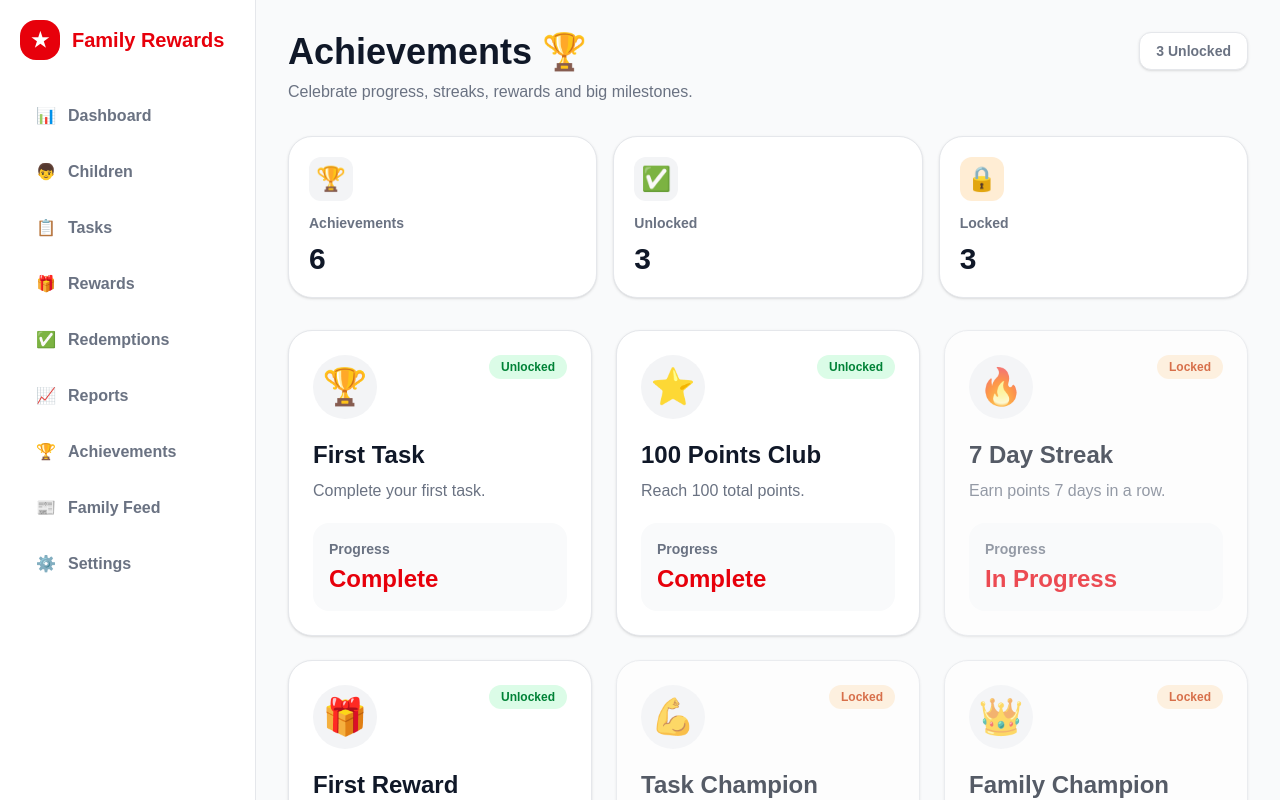
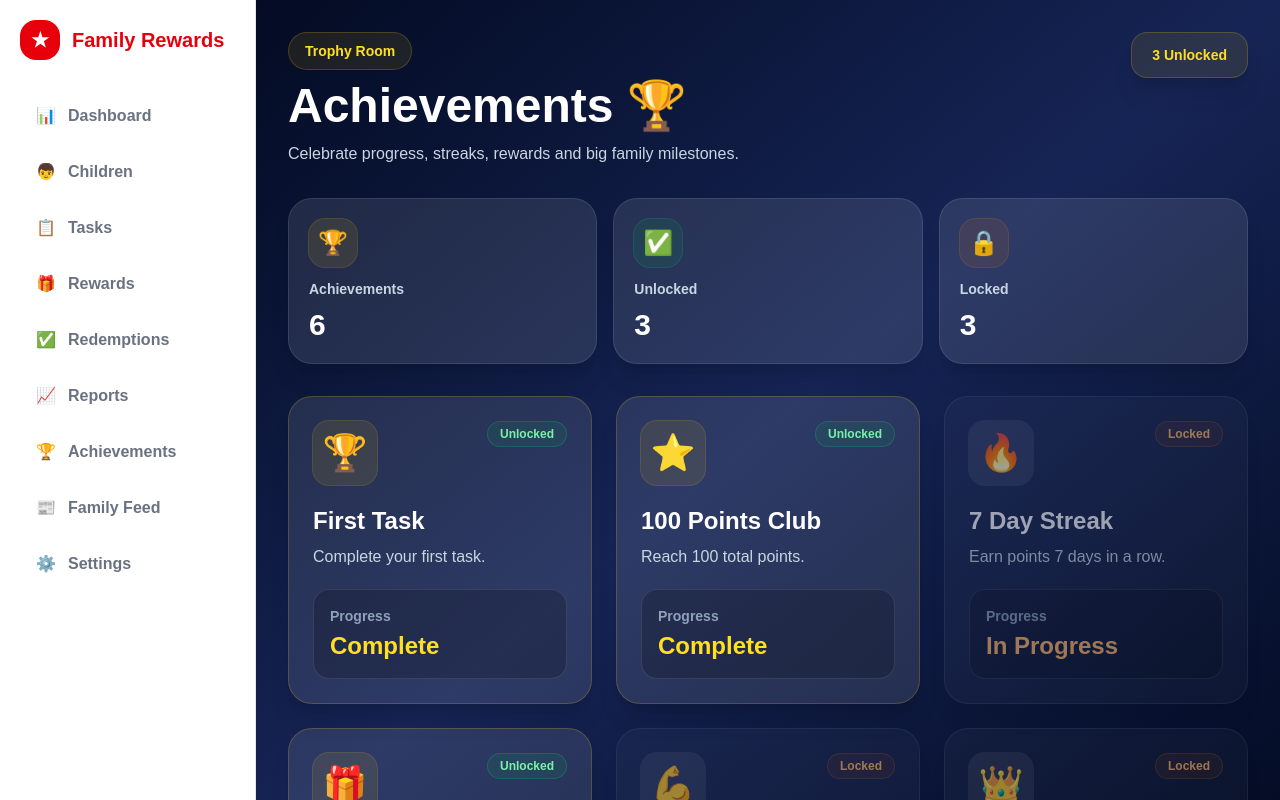
Before and after one commit to imdavidj13-droid/family-rewards-platform, a Next.js app: page /achievements in a window 1280 px wide. Shown: the top 800 px of the page. Built offline with nearby package versions, Linux system fonts and the light colour scheme.

Commit message:
Upgrade achievements page theme

```diff
--- a/app/achievements/page.tsx
+++ b/app/achievements/page.tsx
@@ -44,37 +44,38 @@ export default function AchievementsPage() {
     (achievement) => achievement.status === "Unlocked"
   ).length;
 
+  const lockedCount = achievements.length - unlockedCount;
+
   return (
-    <main className="min-h-screen bg-[#F9FAFB] text-gray-900">
+    <main className="min-h-screen bg-gradient-to-br from-slate-950 via-blue-950 to-slate-950 text-white">
       <div className="flex min-h-screen">
         <Sidebar />
 
         <section className="flex-1 p-6 md:p-8">
           <div className="mb-8 flex flex-col justify-between gap-4 md:flex-row md:items-start">
             <div>
-              <h1 className="text-3xl font-black md:text-4xl">
+              <div className="mb-3 inline-flex rounded-full border border-yellow-400/20 bg-yellow-400/10 px-4 py-2 text-sm font-black text-yellow-300">
+                Trophy Room
+              </div>
+
+              <h1 className="text-3xl font-black md:text-5xl">
                 Achievements 🏆
               </h1>
 
-              <p className="mt-2 text-gray-500">
-                Celebrate progress, streaks, rewards and big milestones.
+              <p className="mt-3 max-w-2xl text-slate-300">
+                Celebrate progress, streaks, rewards and big family milestones.
               </p>
             </div>
 
-            <div className="rounded-xl border border-gray-200 bg-white px-4 py-2 text-sm font-bold text-gray-500 shadow-sm">
+            <div className="rounded-2xl border border-yellow-400/20 bg-yellow-400/10 px-5 py-3 text-sm font-black text-yellow-300 shadow-xl">
               {unlockedCount} Unlocked
             </div>
           </div>
 
           <div className="mb-8 grid gap-4 md:grid-cols-3">
             <StatCard icon="🏆" label="Achievements" value={achievements.length} />
-            <StatCard icon="✅" label="Unlocked" value={unlockedCount} />
-            <StatCard
-              icon="🔒"
-              label="Locked"
-              value={achievements.length - unlockedCount}
-              orange
-            />
+            <StatCard icon="✅" label="Unlocked" value={unlockedCount} green />
+            <StatCard icon="🔒" label="Locked" value={lockedCount} orange />
           </div>
 
           <div className="grid gap-6 md:grid-cols-2 xl:grid-cols-3">
@@ -84,38 +85,50 @@ export default function AchievementsPage() {
               return (
                 <div
                   key={achievement.title}
-                  className={`rounded-3xl border border-gray-200 bg-white p-6 shadow-sm transition hover:-translate-y-1 hover:shadow-md ${
-                    unlocked ? "hover:border-red-200" : "opacity-70"
+                  className={`rounded-3xl border p-6 shadow-xl transition hover:-translate-y-1 ${
+                    unlocked
+                      ? "border-yellow-400/20 bg-white/10 hover:border-yellow-300/40"
+                      : "border-white/10 bg-white/5 opacity-60"
                   }`}
                 >
                   <div className="mb-5 flex items-start justify-between gap-4">
-                    <div className="flex h-16 w-16 items-center justify-center rounded-full bg-gray-100 text-4xl">
+                    <div
+                      className={`flex h-16 w-16 items-center justify-center rounded-2xl text-4xl ${
+                        unlocked
+                          ? "bg-yellow-400/10 ring-1 ring-yellow-400/20"
+                          : "bg-white/10 ring-1 ring-white/10"
+                      }`}
+                    >
                       {achievement.icon}
                     </div>
 
                     <div
                       className={`rounded-full px-3 py-1 text-xs font-black ${
                         unlocked
-                          ? "bg-green-100 text-green-700"
-                          : "bg-orange-100 text-orange-700"
+                          ? "border border-green-400/20 bg-green-500/10 text-green-300"
+                          : "border border-orange-400/20 bg-orange-500/10 text-orange-300"
                       }`}
                     >
                       {achievement.status}
                     </div>
                   </div>
 
-                  <h2 className="text-2xl font-black text-gray-900">
+                  <h2 className="text-2xl font-black text-white">
                     {achievement.title}
                   </h2>
 
-                  <p className="mt-2 text-gray-500">
+                  <p className="mt-2 text-slate-300">
                     {achievement.description}
                   </p>
 
-                  <div className="mt-5 rounded-2xl bg-gray-50 p-4">
-                    <p className="text-sm font-bold text-gray-500">Progress</p>
+                  <div className="mt-5 rounded-2xl border border-white/10 bg-black/20 p-4">
+                    <p className="text-sm font-bold text-slate-400">Progress</p>
 
-                    <p className="mt-1 text-2xl font-black text-red-600">
+                    <p
+                      className={`mt-1 text-2xl font-black ${
+                        unlocked ? "text-yellow-300" : "text-orange-300"
+                      }`}
+                    >
                       {unlocked ? "Complete" : "In Progress"}
                     </p>
                   </div>
@@ -133,26 +146,32 @@ function StatCard({
   icon,
   label,
   value,
+  green = false,
   orange = false,
 }: {
   icon: string;
   label: string;
   value: number;
+  green?: boolean;
   orange?: boolean;
 }) {
   return (
-    <div className="rounded-3xl border border-gray-200 bg-white p-5 shadow-sm">
+    <div className="rounded-3xl border border-white/10 bg-white/10 p-5 shadow-xl">
       <div
-        className={`mb-3 flex h-11 w-11 items-center justify-center rounded-xl text-2xl ${
-          orange ? "bg-orange-100" : "bg-gray-100"
+        className={`mb-3 flex h-12 w-12 items-center justify-center rounded-2xl text-2xl ${
+          green
+            ? "bg-green-500/10 ring-1 ring-green-400/20"
+            : orange
+            ? "bg-orange-500/10 ring-1 ring-orange-400/20"
+            : "bg-yellow-400/10 ring-1 ring-yellow-400/20"
         }`}
       >
         {icon}
       </div>
 
-      <p className="text-sm font-bold text-gray-500">{label}</p>
+      <p className="text-sm font-bold text-slate-300">{label}</p>
 
-      <h2 className="mt-2 text-3xl font-black text-gray-900">{value}</h2>
+      <h2 className="mt-2 text-3xl font-black text-white">{value}</h2>
     </div>
   );
 }
```
